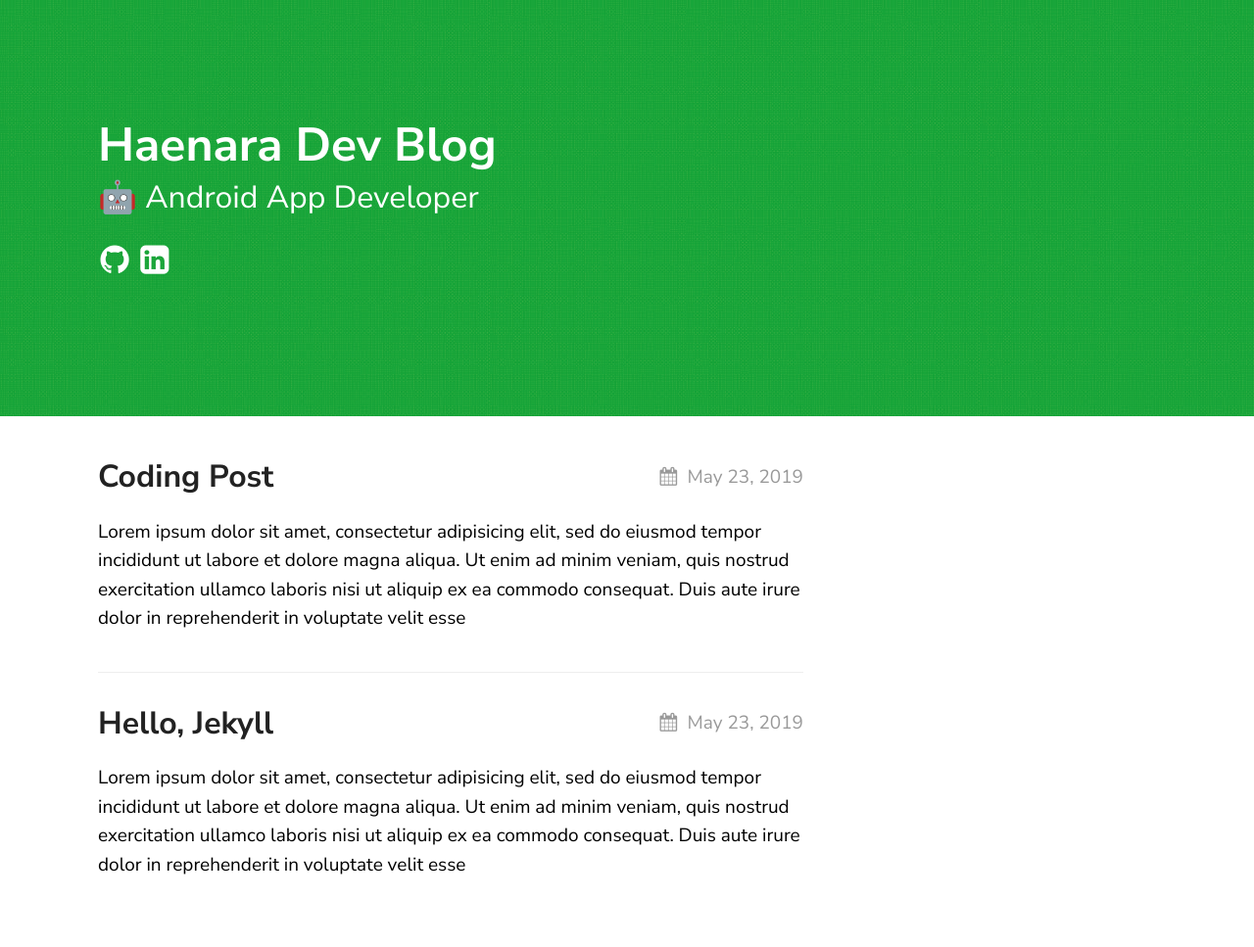
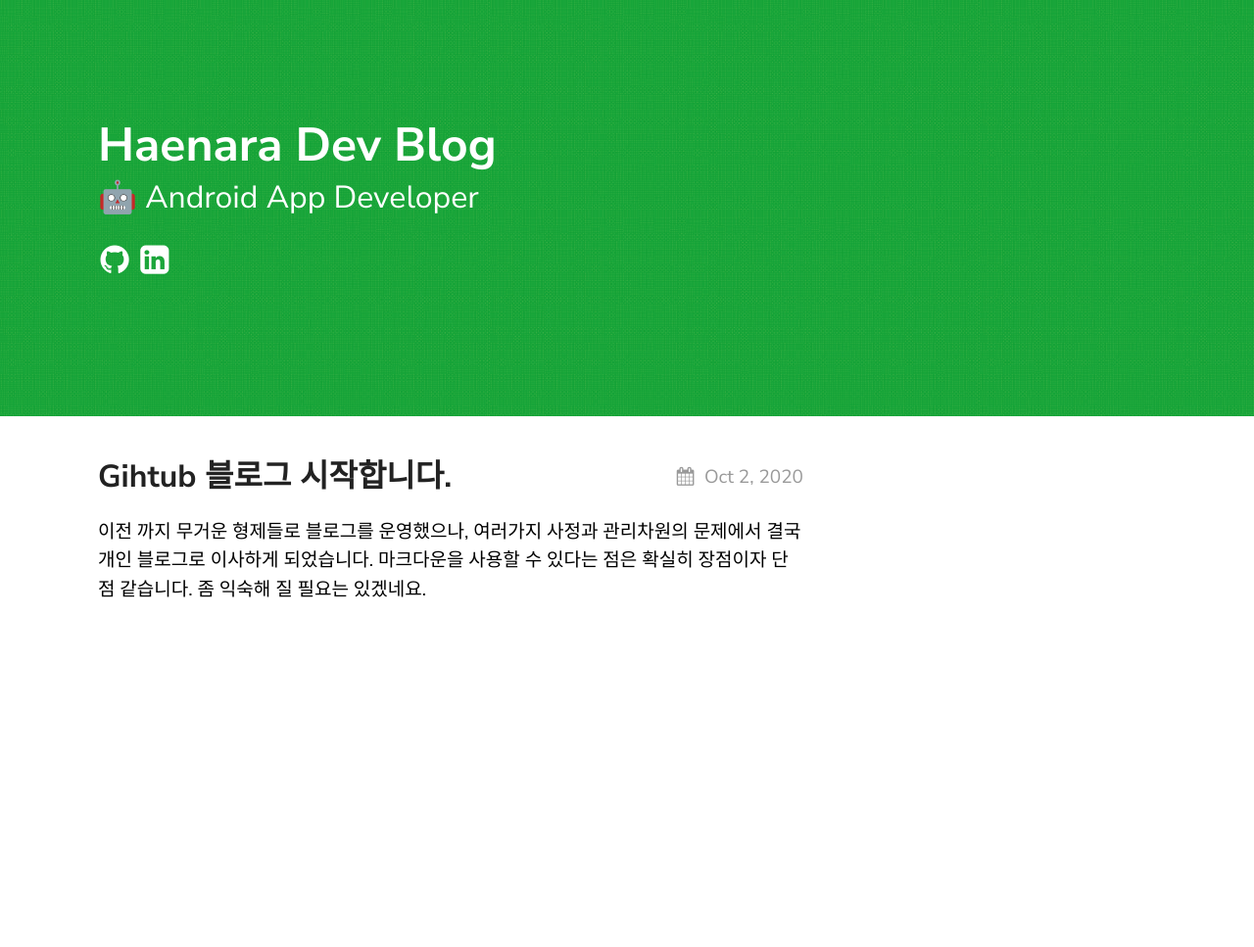
Before and after one commit to HaenaraShin/HaenaraShin.github.io, a Jekyll site: the page built from index.md, in a window 1280 px wide. Shown: the whole page at 98% size. Built offline with Jekyll 4.4.1, drawn with Linux system fonts in a browser that asks for light colours; after the commit the page ends 900 px from its top, so only the background shows below that.

Commit message:
Modify _config

````diff
--- a/_config.yml
+++ b/_config.yml
@@ -20,6 +20,7 @@ texture:
   style: green
   showNav: true
   showPicker: false
+  disqus_shortname: haenara
 
   # generate social links in footer
   social_links:
--- a/_posts/2019-05-23-welcome-to-jekyll.markdown
+++ /dev/null
@@ -1,14 +0,0 @@
----
-layout: post
-title:  "Hello, Jekyll"
-date:   2019-05-23 21:03:36 +0530
----
-Lorem ipsum dolor sit amet, consectetur adipisicing elit, sed do eiusmod tempor incididunt ut labore et dolore magna aliqua. Ut enim ad minim veniam, quis nostrud exercitation ullamco laboris nisi ut aliquip ex ea commodo consequat. Duis aute irure dolor in reprehenderit in voluptate velit esse
-
-![texture theme preview](https://images.unsplash.com/photo-1500322969630-a26ab6eb64cc?ixlib=rb-1.2.1&ixid=eyJhcHBfaWQiOjEyMDd9&w=1000&q=80)
-
-Check out the [Jekyll docs][jekyll-docs] for more info on how to get the most out of Jekyll. File all bugs/feature requests at [Jekyll’s GitHub repo][jekyll-gh]. If you have questions, you can ask them on [Jekyll Talk][jekyll-talk].
-
-[jekyll-docs]: https://jekyllrb.com/docs/home
-[jekyll-gh]:   https://github.com/jekyll/jekyll
-[jekyll-talk]: https://talk.jekyllrb.com/
--- a/_posts/2019-06-30-coding-post.markdown
+++ /dev/null
@@ -1,32 +0,0 @@
----
-layout: post
-title:  "Coding Post"
-description: An example post which shows code rendering.
-date:   2019-05-23 21:03:36 +0530
-categories: Javascript NodeJS
----
-Lorem ipsum dolor sit amet, consectetur adipisicing elit, sed do eiusmod tempor incididunt ut labore et dolore magna aliqua. Ut enim ad minim veniam, quis nostrud exercitation ullamco laboris nisi ut aliquip ex ea commodo consequat. Duis aute irure dolor in reprehenderit in voluptate velit esse
-
-```javascript
-const express = require('express')
-const app = express()
-
-app.get('/', function (req, res) {
-  res.send('Hello World')
-})
-
-app.listen(3000)
-```
-
-Lorem ipsum dolor sit amet, consectetur adipisicing elit. Aliquam qui voluptatem excepturi nemo similique atque sapiente aperiam, dolorum deleniti! Esse quam perferendis temporibus nemo at molestias necessitatibus tenetur cupiditate sapiente. Lorem ipsum dolor sit amet, consectetur adipisicing elit. Nihil et voluptatibus non labore officiis assumenda, distinctio perspiciatis blanditiis nesciunt rerum molestias impedit fugiat nulla qui libero minima quasi! Libero, iure.
-
-```scss
-body {
-	font-family: 'Nunito Sans', sans-serif;
-	line-height: 1.5em;
-	margin: 0;
-	-webkit-font-smoothing: antialiased;
-	-moz-osx-font-smoothing: grayscale;
-}
-```
-Lorem ipsum dolor sit amet, consectetur adipisicing elit. Aliquam rerum, ratione impedit necessitatibus facere soluta odio repellat asperiores neque! Sunt iusto quia suscipit amet inventore eum, vel molestiae reiciendis alias.
--- /dev/null
+++ b/_posts/2020-10-02-Starting-now.markdown
@@ -0,0 +1,12 @@
+---
+layout: post
+title:  "Gihtub 블로그 시작합니다."
+description: An example post which shows code rendering.
+date:   2020-10-02 17:03:36 +0900
+categories: Daily
+---
+
+이전 까지 무거운 형제들로 블로그를 운영했으나, 여러가지 사정과 관리차원의 문제에서 결국 개인 블로그로 이사하게 되었습니다.
+마크다운을 사용할 수 있다는 점은 확실히 장점이자 단점 같습니다. 좀 익숙해 질 필요는 있겠네요.
+
+이 블로그는 개발과 관련된 내용을 주로 다룰 예정입니다.
````
